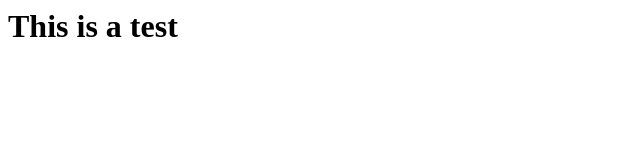
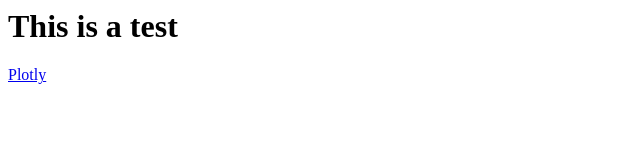
Before and after one commit to jjsoper/UBCW, a plain HTML site: page index.html in a window 1280 px wide. Shown: the full height of the page, 0-640 px from the left. Drawn offline with Linux system fonts and the light colour scheme.

Commit message:
add_plotly

```diff
--- a/index.html
+++ b/index.html
@@ -7,5 +7,6 @@
 </head>
 <body>
     <h1>This is a test</h1>
+    <a href="DO_timeseries_2021.html">Plotly</a>
 </body>
 </html>
```
